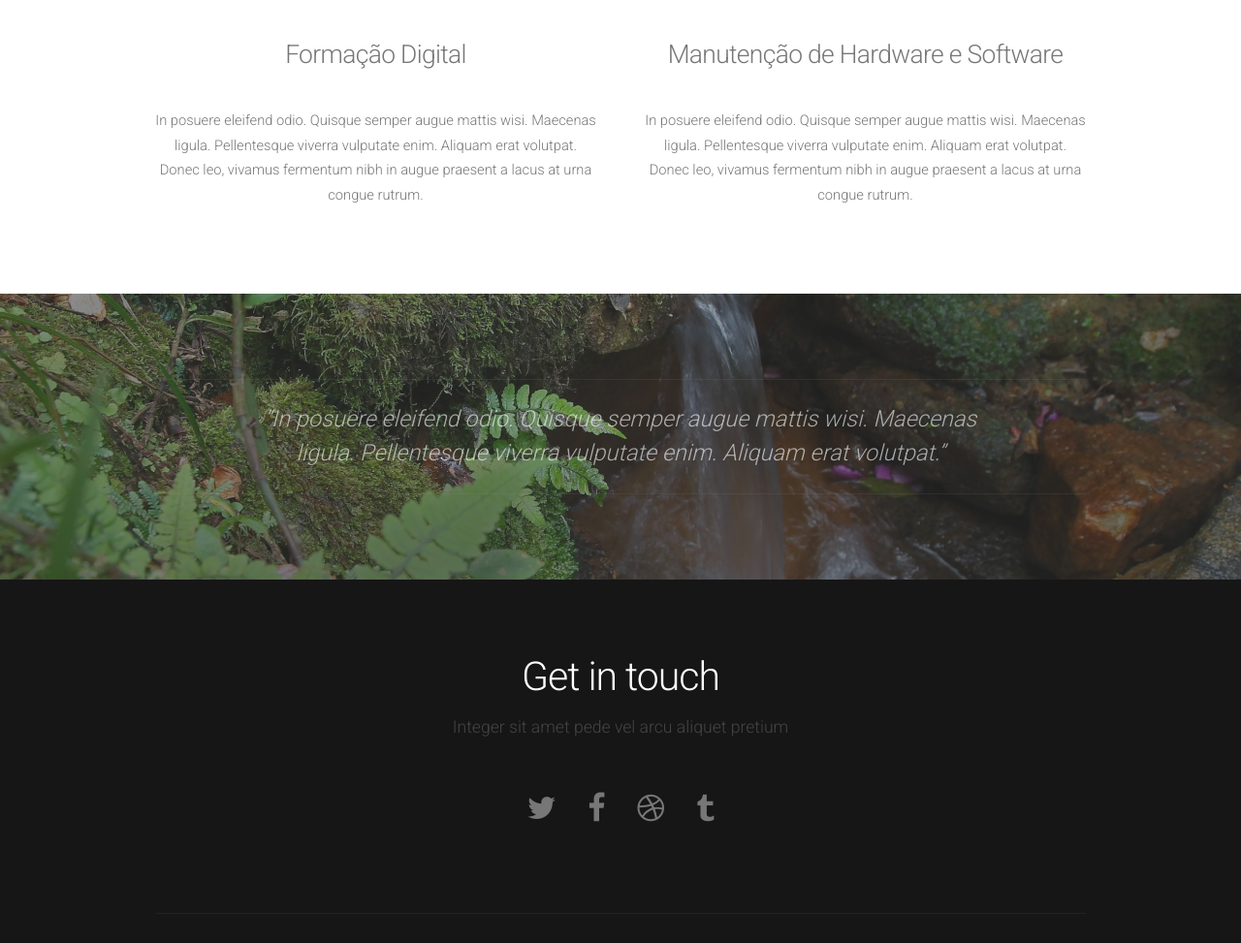
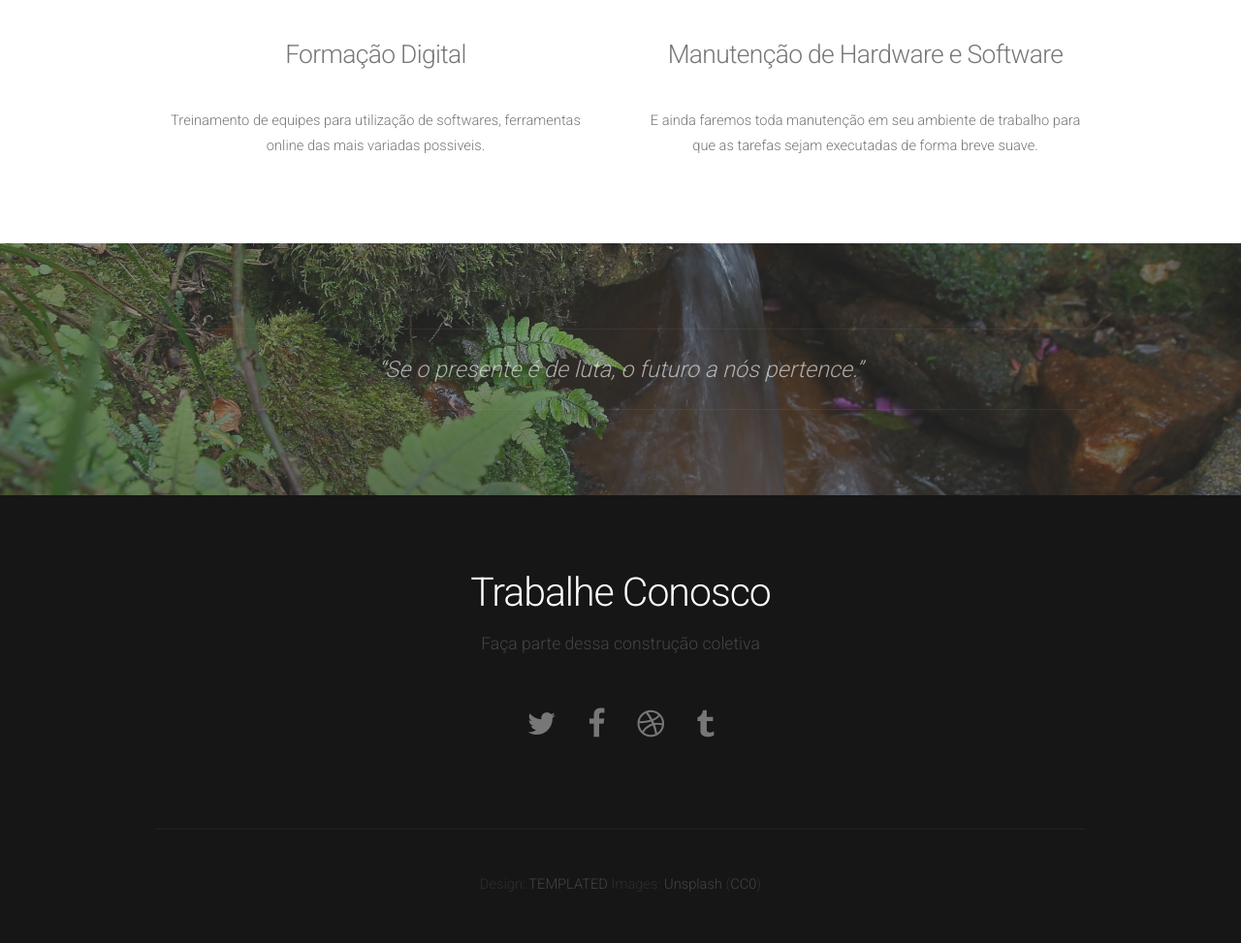
Before and after one commit to jandermartins/jandermartins.github.io, a plain HTML site: page index.html in a window 1280 px wide. Shown: the part 2160-3133 px from the top of the page at 97% size. Drawn offline with nearby package versions, Linux system fonts and the light colour scheme.

Commit message:
home quase pronta

```diff
--- a/index.html
+++ b/index.html
@@ -107,14 +107,14 @@
 						<header>
 							<h2>Formação Digital</h2>
 						</header>
-						<p>In posuere eleifend odio. Quisque semper augue mattis wisi. Maecenas ligula. Pellentesque viverra vulputate enim. Aliquam erat volutpat. Donec leo, vivamus fermentum nibh in augue praesent a lacus at urna congue rutrum.</p>
+						<p>Treinamento de equipes para utilização de softwares, ferramentas online das mais variadas possiveis.</p>
 					</section>
 					<section class="6u">
 						<a href="#" class="image full"><img src="images/pic04.jpg" alt=""></a>
 						<header>
 							<h2>Manutenção de Hardware e Software</h2>
 						</header>
-						<p>In posuere eleifend odio. Quisque semper augue mattis wisi. Maecenas ligula. Pellentesque viverra vulputate enim. Aliquam erat volutpat. Donec leo, vivamus fermentum nibh in augue praesent a lacus at urna congue rutrum.</p>
+						<p>E ainda faremos toda manutenção em seu ambiente de trabalho para que as tarefas sejam executadas de forma breve suave.</p>
 					</section>
 				</div>
 
@@ -125,7 +125,7 @@
 		<div id="tweet">
 			<div class="container">
 				<section>
-					<blockquote>&ldquo;In posuere eleifend odio. Quisque semper augue mattis wisi. Maecenas ligula. Pellentesque viverra vulputate enim. Aliquam erat volutpat.&rdquo;</blockquote>
+					<blockquote>&ldquo;Se o presente é de luta, o futuro a nós pertence.&rdquo;</blockquote>
 				</section>
 			</div>
 		</div>
@@ -135,8 +135,8 @@
 			<div class="container">
 				<section>
 					<header>
-						<h2>Get in touch</h2>
-						<span class="byline">Integer sit amet pede vel arcu aliquet pretium</span>
+						<h2>Trabalhe Conosco</h2>
+						<span class="byline">Faça parte dessa construção coletiva</span>
 					</header>
 					<ul class="contact">
 						<li><a href="#" class="fa fa-twitter"><span>Twitter</span></a></li>
```
